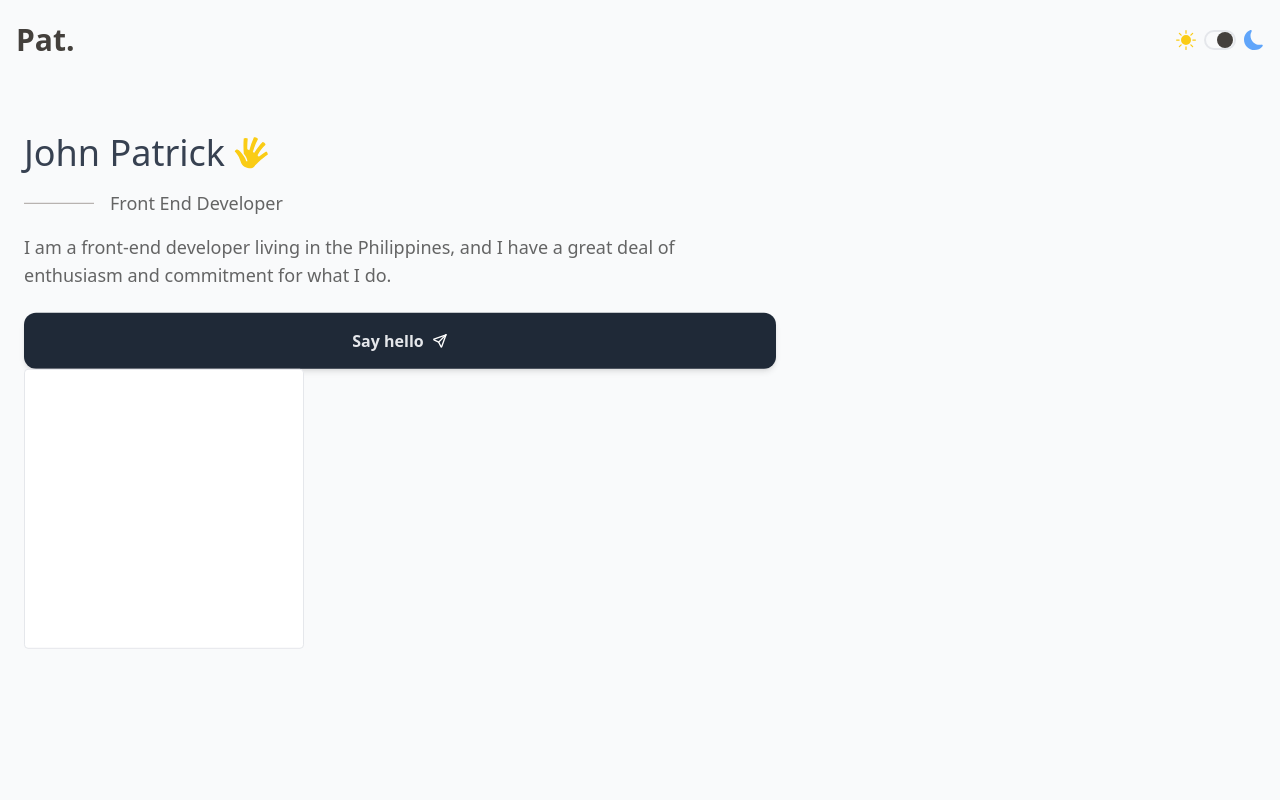
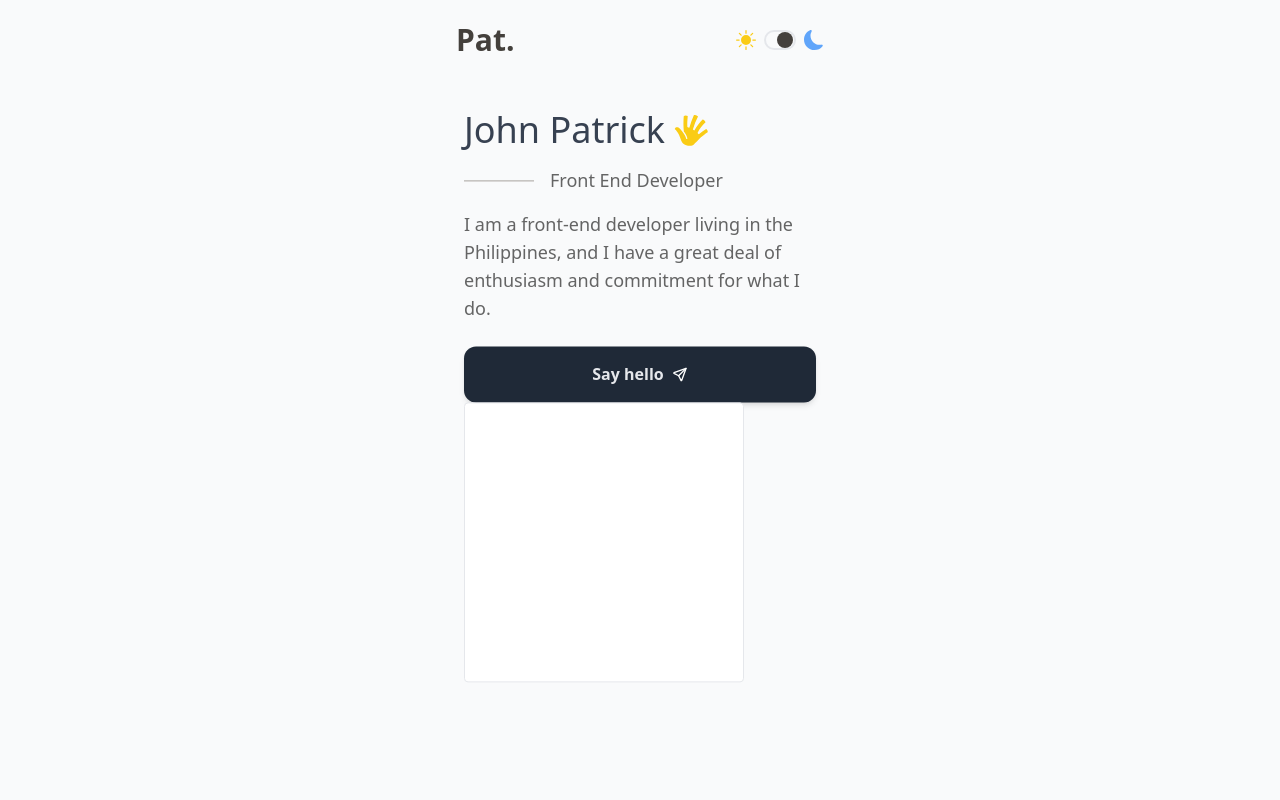
Before and after one commit to patjohntrick/portfolio-v3, a Next.js app: page / in a window 1280 px wide. Shown: the top 800 px of the page. Built offline with nearby package versions, Linux system fonts and the light colour scheme.

Commit message:
fix max-width

```diff
--- a/components/StyledNavigation.tsx
+++ b/components/StyledNavigation.tsx
@@ -10,7 +10,7 @@ export const StyledNavigation = ({
   toggleAction,
 }: StyledNavigationProps) => {
   return (
-    <nav className=" h-[10vh] flex justify-between items-center px-4">
+    <nav className=" h-[10vh] max-w-[400px] m-auto flex justify-between items-center px-4">
       <div>
         <p className="text-3xl text-stone-700 font-semibold">Pat.</p>
       </div>
--- a/components/StyledSection.tsx
+++ b/components/StyledSection.tsx
@@ -5,7 +5,7 @@ type StyledSectionProps = {
 
 export const StyledSection = ({ children, className }: StyledSectionProps) => {
   return (
-    <div className={` max-w-[800px] m-auto pb-24 px-6 ${className}`}>
+    <div className={` max-w-[400px] m-auto pb-24 px-6 ${className}`}>
       {children}
     </div>
   );
--- a/components/StyledSkillPaper.tsx
+++ b/components/StyledSkillPaper.tsx
@@ -21,7 +21,7 @@ export const StyledSkillPaper = ({ skills, title }: StyledSkillsPaperProps) => {
       <div>
         {skills.map((value, index) => (
           <div key={index} className="flex items-start gap-2 mb-6">
-            <BsPatchCheckFill className="mt-[7px] text-sm text-gray-700" />
+            <BsPatchCheckFill className="mt-[6px] text-sm text-gray-700" />
             <div>
               <p className="mb-2">{value.skill}</p>
               {value.level && (
--- a/content/BannerSection.tsx
+++ b/content/BannerSection.tsx
@@ -10,7 +10,7 @@ const { NAME, JOB, BANNER_DESCRIPTION } = Strings;
 
 export const BannerSection = () => {
   return (
-    <div className="relative h-[90vh]">
+    <div className="relative h-[90vh] max-w-[400px] m-auto">
       <StyledSection className=" absolute top-[40%] translate-y-[-40%] p-4">
         <div>
           <div>
```
